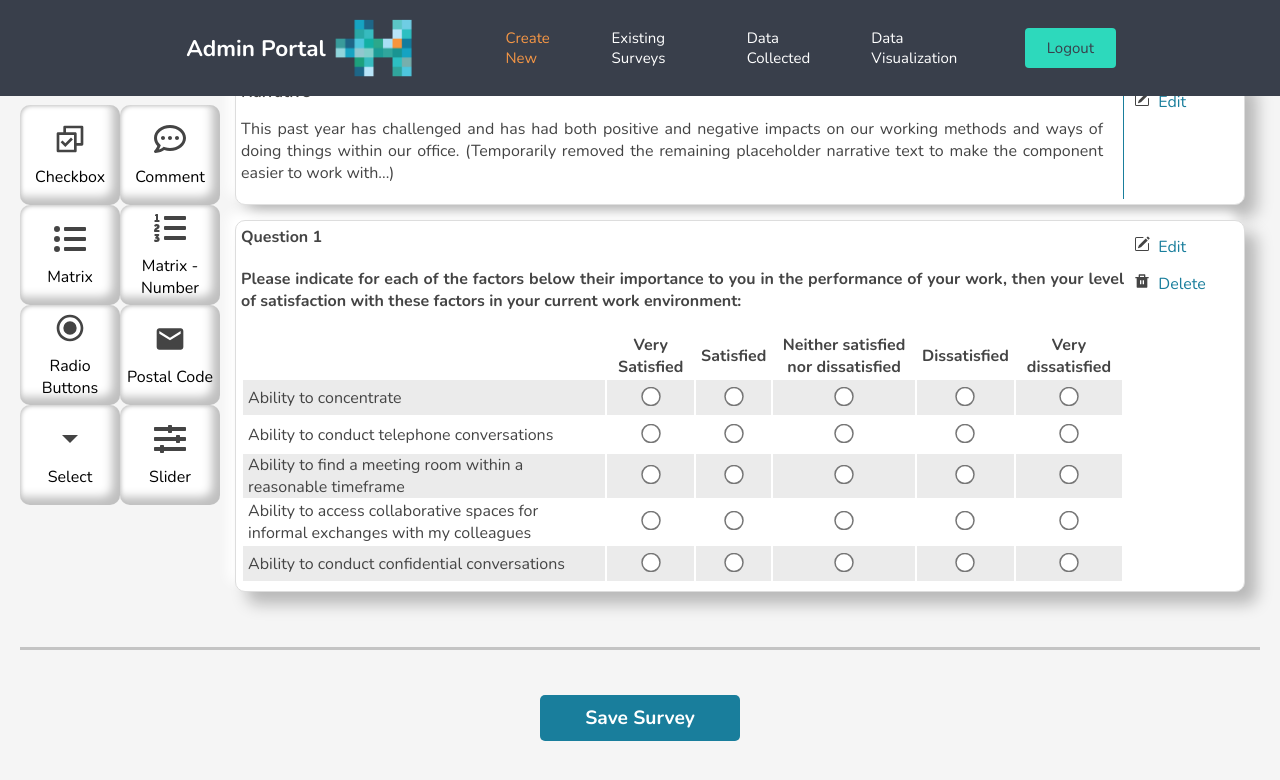
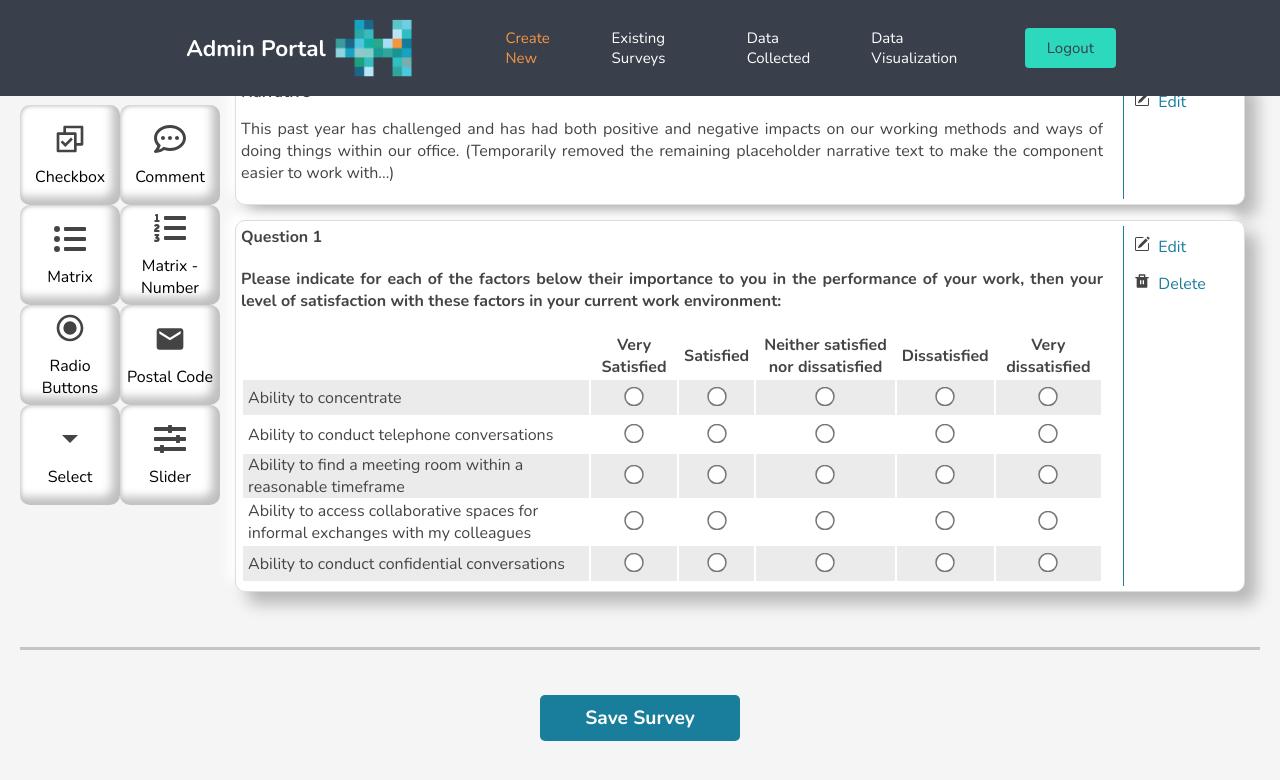
Before and after one commit to fjjes/project3-Hive, a React (Create React App) app in the folder client/: page /create-new in a window 1280 px wide. Both pictures are taken after a click on the button "Matrix". Shown: the part 375-1155 px from the top of the page. Built offline with nearby package versions, Linux system fonts and the light colour scheme.

Commit message:
Fix issues with scroll not showing

```diff
--- a/client/src/components/AdminQuestions/MatrixOne.js
+++ b/client/src/components/AdminQuestions/MatrixOne.js
@@ -131,9 +131,7 @@ const MatrixOne = ({ question, questionNumber, setWholeSurveyInEditModeOrNot })
     <div className="question-component admin-question-component matrix">
 
 
-      <div className="question-and-buttons" style={{display: "flex", flexDirection: "row", overflow: "hidden"}}>
-      <div className="temp-container" style={{overflowY: "auto", overflowX: "hidden"}}>
-
+      <div className="question-and-buttons">
         <div className="question-and-options side-border-line">
           <p className="question-intro">Question {questionNumber}</p>
 
@@ -206,7 +204,6 @@ const MatrixOne = ({ question, questionNumber, setWholeSurveyInEditModeOrNot })
           </table>
           {inEditMode.status? <AddInputButton onAddInput={onAddInput} /> : null}
         </div>
-          </div>
         <div className="edit-buttons-group">
           {inEditMode.status ? (
             <div className="edit-button">
--- a/client/src/components/Form.css
+++ b/client/src/components/Form.css
@@ -48,8 +48,7 @@ h1 {
 .question-component {
 	height: 350px;
 	width: 800px;
-	/* overflow: scroll; */
-  /* overflow: auto; */
+  overflow: auto;
 }
 
 .admin-portal-button {
--- a/client/src/components/pages/Admin/AdminPortal.css
+++ b/client/src/components/pages/Admin/AdminPortal.css
@@ -252,6 +252,7 @@ input[type=checkbox] {
   margin: 15px;
   display: flex;
   box-shadow: 12px 12px 16px 0 rgb(0 0 0 / 25%), -8px -8px 12px 0 rgb(255 255 255);
+  overflow: none;
 }
 
 .updated-copy-of-survey .admin-question-component {
@@ -508,8 +509,10 @@ font-weight: bold;
 
 .question-and-buttons {
   display: flex;
+  flex-direction: row;
   justify-content: space-between;
   width: 100%;
+  overflow: hidden;
 }
 
 .question-and-options {
@@ -521,6 +524,8 @@ font-weight: bold;
   border-right: 0.5px #197e9c solid;
   width: 100%;
   padding-right: 20px;
+  overflow-y: auto;
+  overflow-x: hidden;
 }
 
 .delete-option-button {
```
